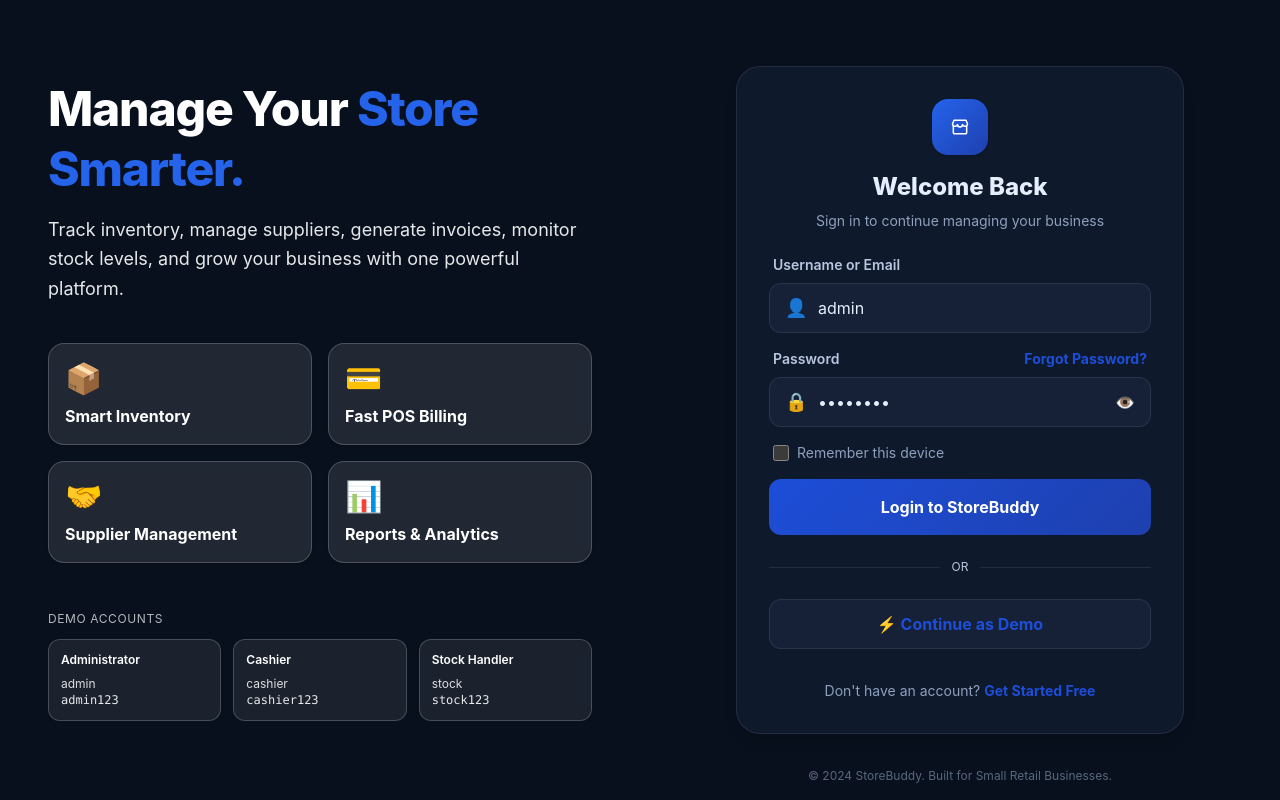
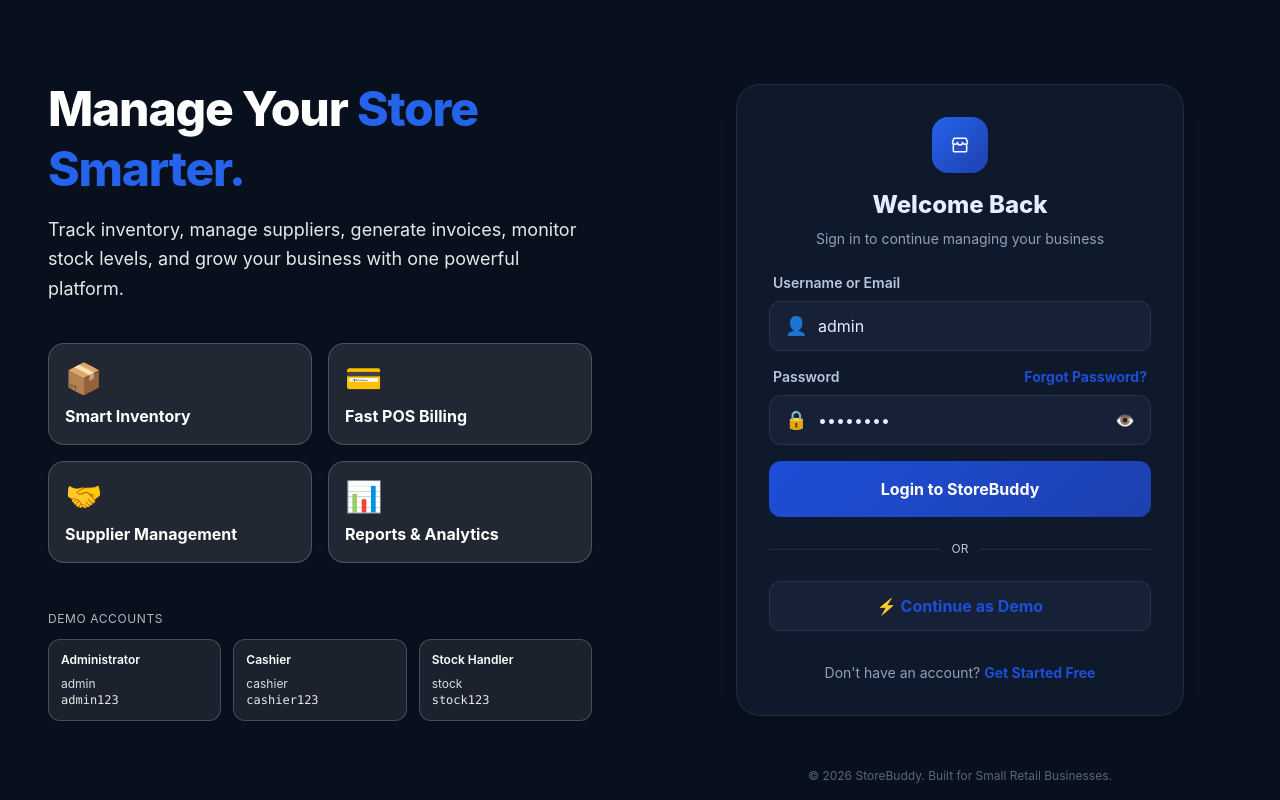
Before and after one commit to PunisherTPK/StoreBuddy, a React (Vite) app in the folder frontend/: page / in a window 1280 px wide. Built offline with nearby package versions, Linux system fonts and the light colour scheme.

Commit message:
No remember me
Remember this device option removed

```diff
--- a/frontend/src/App.jsx
+++ b/frontend/src/App.jsx
@@ -995,7 +995,7 @@
                 </div>
               </div>
 
-              {/* Remember Me */}
+              {/* Remember Me
               <div className="flex items-center gap-2 px-1">
                 <input
                   id="remember"
@@ -1009,7 +1009,7 @@
                   Remember this device
                 </label>
               </div>
-
+              */}
               {/* Error Alert */}
               {error && (
                 <div className="p-4 rounded-lg border" style={{
@@ -1072,7 +1072,7 @@
         {/* Global Footer */}
         <footer className="absolute bottom-4 w-full text-center px-4">
           <p className="text-xs" style={{ color: "var(--text-faint)", opacity: 0.6 }}>
-            © 2024 StoreBuddy. Built for Small Retail Businesses.
+            © 2026 StoreBuddy. Built for Small Retail Businesses.
           </p>
         </footer>
       </section>
```
